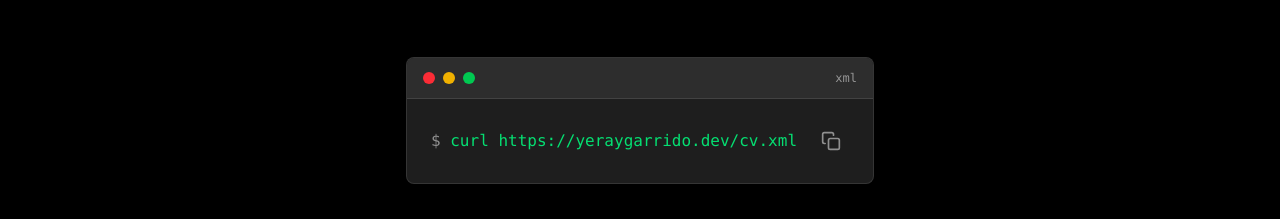
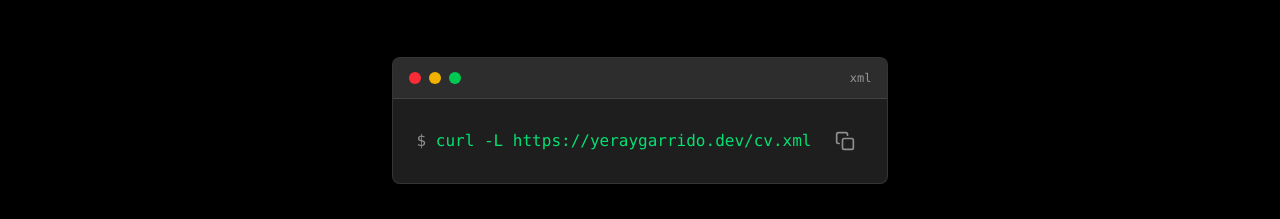
Before and after one commit to Garridoparrayeray/yeraygarrido.dev, a React (Vite) app: page / in a window 1280 px wide. Shown: the part 7040-7259 px from the top of the page. Built offline with nearby package versions, Linux system fonts and the light colour scheme; no server answers.

Commit message:
ultimo commit temporal hasta que se me ocurran ideas nuevas, mejor  funcionamiento de mi api

```diff
--- a/src/components/ApiSection.tsx
+++ b/src/components/ApiSection.tsx
@@ -6,7 +6,7 @@ export default function ApiSection() {
   const sectionRef = useRef<HTMLDivElement>(null);
   const [copied, setCopied] = useState(false);
 
-  const command = "curl https://yeraygarrido.dev/cv.xml";
+  const command = "curl -L https://yeraygarrido.dev/cv.xml";
 
   const handleCopy = () => {
     navigator.clipboard.writeText(command);
```
